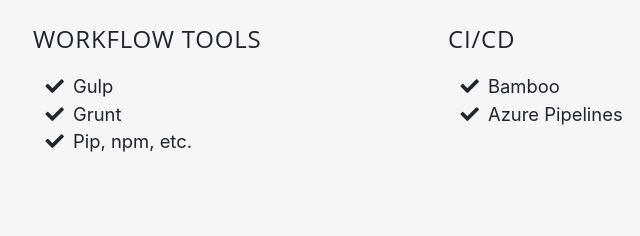
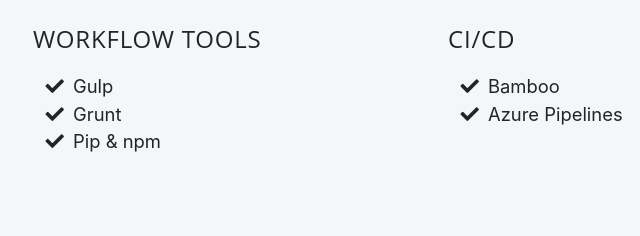
Before and after one commit to ndrag/bootstrap-cv-site, a website with bundled scripts: page index.html in a window 1280 px wide. Shown: the part 1390-1626 px from the top of the page, 368-1008 px from the left. Built offline with nearby package versions, Linux system fonts and the light colour scheme.

Commit message:
Minor wording change (remove a colloquialism).

```diff
--- a/index.html
+++ b/index.html
@@ -213,7 +213,7 @@
                 <li>
                   <i class="fa-li fa fa-check"></i>Grunt</li>
                 <li>
-                  <i class="fa-li fa fa-check"></i>Pip, npm, etc.</li>
+                  <i class="fa-li fa fa-check"></i>Pip & npm</li>
 
             </div>
             <div class="col-sm-6 p-0 pb-4">
```
